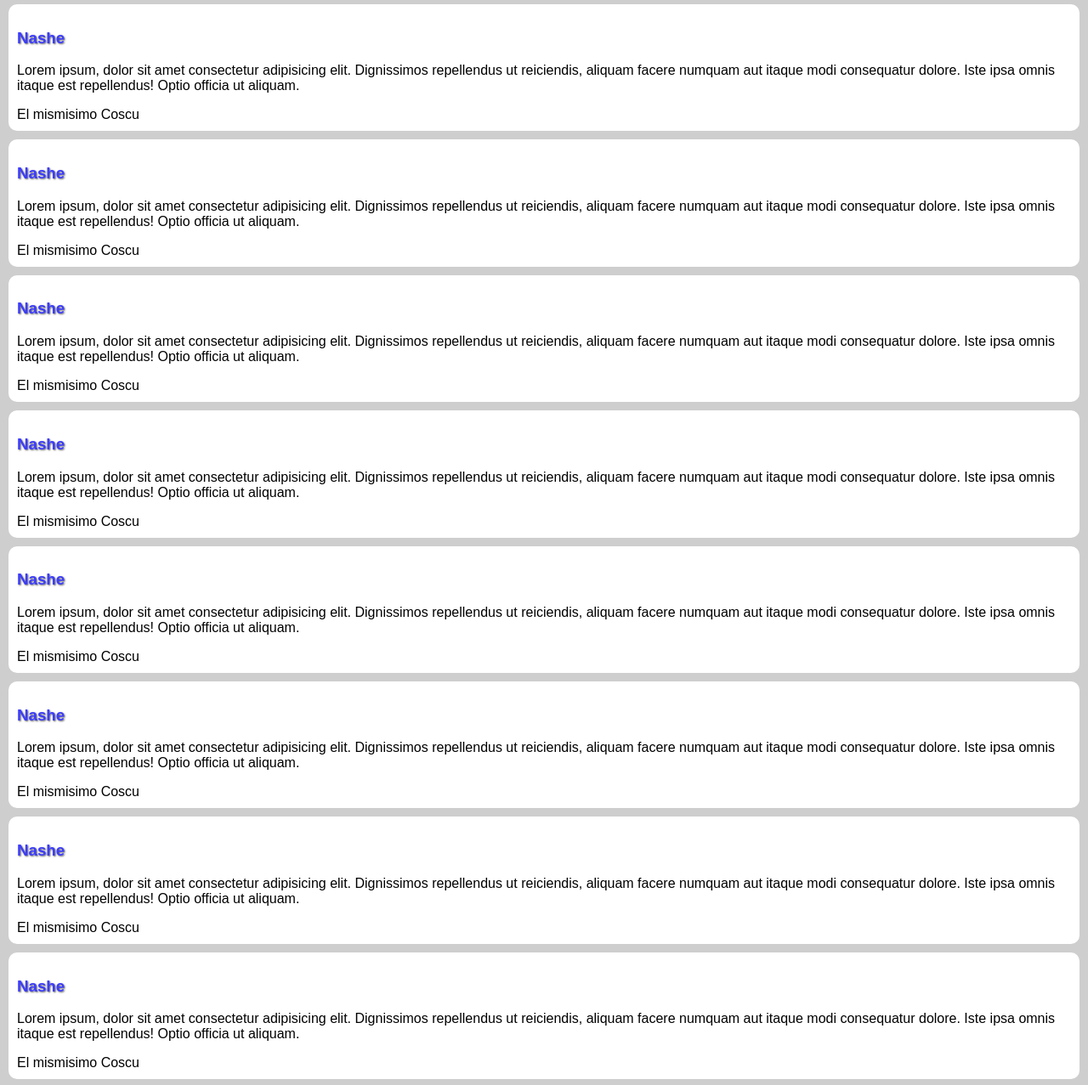
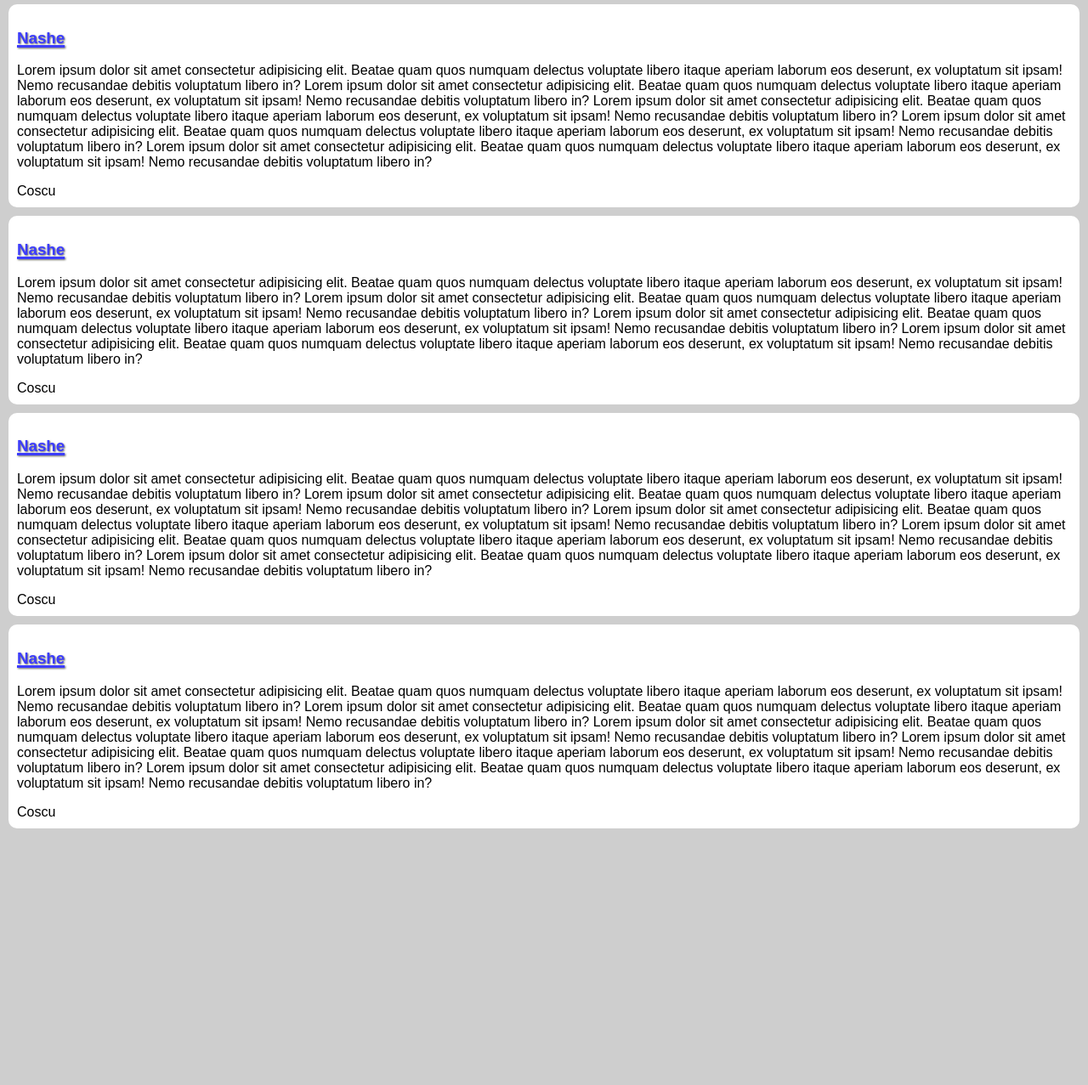
Before and after one commit to plagatests/plagatests.github.io, a plain HTML site: page index.html in a window 1280 px wide. Shown: the part 328-1605 px from the top of the page at 85% size. After the commit the page ends 1313 px from the top, so only its background shows below. Drawn offline with Linux system fonts and the light colour scheme.

Commit message:
Add files via upload

```diff
--- a/index.html
+++ b/index.html
@@ -1,221 +1,89 @@
 <!DOCTYPE html>
 <html lang="zxx">
+
 <head>
   <meta charset="UTF-8" />
   <meta http-equiv="X-UA-Compatible" content="IE=edge" />
   <meta name="viewport" content="width=device-width, initial-scale=1.0" />
   <link rel="stylesheet" href="style.css" />
-    <title>Tests de plaga</title>
+  <title>Document</title>
 </head>
+
 <body>
-    <header class="header">
   <div class="img-conteiner">
     <img src="https://i.ytimg.com/vi/1L7MuV2RpAo/mqdefault.jpg" alt="Coscu" class="img" />
   </div>
-
-
-
+  <header class="header">
     <nav class="nav">
       <a href="#" class="button">Inicio</a>
     </nav>
   </header>
+  <main class="main">
     <h1 class="title">N A S H E</h1>
+    <h2 class="subtitle">Literalphite Nashe</h2>
     <article>
-      <header>
-        <h2 class="article-title">Literalphite Nashe</h2>
-      </header>
       <section class="section">
-        <header>
-          <h3 class="section-title">Nashe</h3>
-        </header>
-        <p>
-          Lorem ipsum, dolor sit amet consectetur adipisicing elit. Dignissimos
-          repellendus ut reiciendis, aliquam facere numquam aut itaque modi
-          consequatur dolore. Iste ipsa omnis itaque est repellendus! Optio
-          officia ut aliquam.
+        <article class="article">
+          <h3 class="article-title">Nashe</h3>
+          <p>Lorem ipsum dolor sit amet consectetur adipisicing elit. Beatae quam quos numquam delectus voluptate libero
+            itaque aperiam laborum eos deserunt, ex voluptatum sit ipsam! Nemo recusandae debitis voluptatum libero in?
+            Lorem ipsum dolor sit amet consectetur adipisicing elit. Beatae quam quos numquam delectus voluptate libero
+            itaque aperiam laborum eos deserunt, ex voluptatum sit ipsam! Nemo recusandae debitis voluptatum libero in?
+            Lorem ipsum dolor sit amet consectetur adipisicing elit. Beatae quam quos numquam delectus voluptate libero
+            itaque aperiam laborum eos deserunt, ex voluptatum sit ipsam! Nemo recusandae debitis voluptatum libero in?
+            Lorem ipsum dolor sit amet consectetur adipisicing elit. Beatae quam quos numquam delectus voluptate libero
+            itaque aperiam laborum eos deserunt, ex voluptatum sit ipsam! Nemo recusandae debitis voluptatum libero in?
+            Lorem ipsum dolor sit amet consectetur adipisicing elit. Beatae quam quos numquam delectus voluptate libero
+            itaque aperiam laborum eos deserunt, ex voluptatum sit ipsam! Nemo recusandae debitis voluptatum libero in?
           </p>
-        <footer>El mismisimo Coscu</footer>
+          <footer class="footer">Coscu</footer>
+        </article>
+        <article class="article">
+          <h3 class="article-title">Nashe</h3>
+          <p>Lorem ipsum dolor sit amet consectetur adipisicing elit. Beatae quam quos numquam delectus voluptate libero
+            itaque aperiam laborum eos deserunt, ex voluptatum sit ipsam! Nemo recusandae debitis voluptatum libero in?
+            Lorem ipsum dolor sit amet consectetur adipisicing elit. Beatae quam quos numquam delectus voluptate libero
+            itaque aperiam laborum eos deserunt, ex voluptatum sit ipsam! Nemo recusandae debitis voluptatum libero in?
+            Lorem ipsum dolor sit amet consectetur adipisicing elit. Beatae quam quos numquam delectus voluptate libero
+            itaque aperiam laborum eos deserunt, ex voluptatum sit ipsam! Nemo recusandae debitis voluptatum libero in?
+            Lorem ipsum dolor sit amet consectetur adipisicing elit. Beatae quam quos numquam delectus voluptate libero
+            itaque aperiam laborum eos deserunt, ex voluptatum sit ipsam! Nemo recusandae debitis voluptatum libero in?
+          </p>
+          <footer class="footer">Coscu</footer>
+        </article>
+        <article class="article">
+          <h3 class="article-title">Nashe</h3>
+          <p>Lorem ipsum dolor sit amet consectetur adipisicing elit. Beatae quam quos numquam delectus voluptate libero
+            itaque aperiam laborum eos deserunt, ex voluptatum sit ipsam! Nemo recusandae debitis voluptatum libero in?
+            Lorem ipsum dolor sit amet consectetur adipisicing elit. Beatae quam quos numquam delectus voluptate libero
+            itaque aperiam laborum eos deserunt, ex voluptatum sit ipsam! Nemo recusandae debitis voluptatum libero in?
+            Lorem ipsum dolor sit amet consectetur adipisicing elit. Beatae quam quos numquam delectus voluptate libero
+            itaque aperiam laborum eos deserunt, ex voluptatum sit ipsam! Nemo recusandae debitis voluptatum libero in?
+            Lorem ipsum dolor sit amet consectetur adipisicing elit. Beatae quam quos numquam delectus voluptate libero
+            itaque aperiam laborum eos deserunt, ex voluptatum sit ipsam! Nemo recusandae debitis voluptatum libero in?
+            Lorem ipsum dolor sit amet consectetur adipisicing elit. Beatae quam quos numquam delectus voluptate libero
+            itaque aperiam laborum eos deserunt, ex voluptatum sit ipsam! Nemo recusandae debitis voluptatum libero in?
+          </p>
+          <footer class="footer">Coscu</footer>
+        </article>
+        <article class="article">
+          <h3 class="article-title">Nashe</h3>
+          <p>Lorem ipsum dolor sit amet consectetur adipisicing elit. Beatae quam quos numquam delectus voluptate libero
+            itaque aperiam laborum eos deserunt, ex voluptatum sit ipsam! Nemo recusandae debitis voluptatum libero in?
+            Lorem ipsum dolor sit amet consectetur adipisicing elit. Beatae quam quos numquam delectus voluptate libero
+            itaque aperiam laborum eos deserunt, ex voluptatum sit ipsam! Nemo recusandae debitis voluptatum libero in?
+            Lorem ipsum dolor sit amet consectetur adipisicing elit. Beatae quam quos numquam delectus voluptate libero
+            itaque aperiam laborum eos deserunt, ex voluptatum sit ipsam! Nemo recusandae debitis voluptatum libero in?
+            Lorem ipsum dolor sit amet consectetur adipisicing elit. Beatae quam quos numquam delectus voluptate libero
+            itaque aperiam laborum eos deserunt, ex voluptatum sit ipsam! Nemo recusandae debitis voluptatum libero in?
+            Lorem ipsum dolor sit amet consectetur adipisicing elit. Beatae quam quos numquam delectus voluptate libero
+            itaque aperiam laborum eos deserunt, ex voluptatum sit ipsam! Nemo recusandae debitis voluptatum libero in?
+          </p>
+          <footer class="footer">Coscu</footer>
+        </article>
       </section>
-      <section class="section">
-        <header>
-          <h3 class="section-title">Nashe</h3>
-        </header>
-        <p>
-          Lorem ipsum, dolor sit amet consectetur adipisicing elit. Dignissimos
-          repellendus ut reiciendis, aliquam facere numquam aut itaque modi
-          consequatur dolore. Iste ipsa omnis itaque est repellendus! Optio
-          officia ut aliquam.
-        </p>
-        <footer>El mismisimo Coscu</footer>
-      </section>
-      <section class="section">
-        <header>
-          <h3 class="section-title">Nashe</h3>
-        </header>
-        <p>
-          Lorem ipsum, dolor sit amet consectetur adipisicing elit. Dignissimos
-          repellendus ut reiciendis, aliquam facere numquam aut itaque modi
-          consequatur dolore. Iste ipsa omnis itaque est repellendus! Optio
-          officia ut aliquam.
-        </p>
-        <footer>El mismisimo Coscu</footer>
-      </section>
-      <section class="section">
-        <header>
-          <h3 class="section-title">Nashe</h3>
-        </header>
-        <p>
-          Lorem ipsum, dolor sit amet consectetur adipisicing elit. Dignissimos
-          repellendus ut reiciendis, aliquam facere numquam aut itaque modi
-          consequatur dolore. Iste ipsa omnis itaque est repellendus! Optio
-          officia ut aliquam.
-        </p>
-        <footer>El mismisimo Coscu</footer>
-      </section>
-      <section class="section">
-        <header>
-          <h3 class="section-title">Nashe</h3>
-        </header>
-        <p>
-          Lorem ipsum, dolor sit amet consectetur adipisicing elit. Dignissimos
-          repellendus ut reiciendis, aliquam facere numquam aut itaque modi
-          consequatur dolore. Iste ipsa omnis itaque est repellendus! Optio
-          officia ut aliquam.
-        </p>
-        <footer>El mismisimo Coscu</footer>
-      </section>
-      <section class="section">
-        <header>
-          <h3 class="section-title">Nashe</h3>
-        </header>
-        <p>
-          Lorem ipsum, dolor sit amet consectetur adipisicing elit. Dignissimos
-          repellendus ut reiciendis, aliquam facere numquam aut itaque modi
-          consequatur dolore. Iste ipsa omnis itaque est repellendus! Optio
-          officia ut aliquam.
-        </p>
-        <footer>El mismisimo Coscu</footer>
-      </section>
-      <section class="section">
-        <header>
-          <h3 class="section-title">Nashe</h3>
-        </header>
-        <p>
-          Lorem ipsum, dolor sit amet consectetur adipisicing elit. Dignissimos
-          repellendus ut reiciendis, aliquam facere numquam aut itaque modi
-          consequatur dolore. Iste ipsa omnis itaque est repellendus! Optio
-          officia ut aliquam.
-        </p>
-        <footer>El mismisimo Coscu</footer>
-      </section>
-      <section class="section">
-        <header>
-          <h3 class="section-title">Nashe</h3>
-        </header>
-        <p>
-          Lorem ipsum, dolor sit amet consectetur adipisicing elit. Dignissimos
-          repellendus ut reiciendis, aliquam facere numquam aut itaque modi
-          consequatur dolore. Iste ipsa omnis itaque est repellendus! Optio
-          officia ut aliquam.
-        </p>
-        <footer>El mismisimo Coscu</footer>
-      </section>
-      <section class="section">
-        <header>
-          <h3 class="section-title">Nashe</h3>
-        </header>
-        <p>
-          Lorem ipsum, dolor sit amet consectetur adipisicing elit. Dignissimos
-          repellendus ut reiciendis, aliquam facere numquam aut itaque modi
-          consequatur dolore. Iste ipsa omnis itaque est repellendus! Optio
-          officia ut aliquam.
-        </p>
-        <footer>El mismisimo Coscu</footer>
-      </section>
-      <section class="section">
-        <header>
-          <h3 class="section-title">Nashe</h3>
-        </header>
-        <p>
-          Lorem ipsum, dolor sit amet consectetur adipisicing elit. Dignissimos
-          repellendus ut reiciendis, aliquam facere numquam aut itaque modi
-          consequatur dolore. Iste ipsa omnis itaque est repellendus! Optio
-          officia ut aliquam.
-        </p>
-        <footer>El mismisimo Coscu</footer>
-      </section>
-      <section class="section">
-        <header>
-          <h3 class="section-title">Nashe</h3>
-        </header>
-        <p>
-          Lorem ipsum, dolor sit amet consectetur adipisicing elit. Dignissimos
-          repellendus ut reiciendis, aliquam facere numquam aut itaque modi
-          consequatur dolore. Iste ipsa omnis itaque est repellendus! Optio
-          officia ut aliquam.
-        </p>
-        <footer>El mismisimo Coscu</footer>
-      </section>
-      <section class="section">
-        <header>
-          <h3 class="section-title">Nashe</h3>
-        </header>
-        <p>
-          Lorem ipsum, dolor sit amet consectetur adipisicing elit. Dignissimos
-          repellendus ut reiciendis, aliquam facere numquam aut itaque modi
-          consequatur dolore. Iste ipsa omnis itaque est repellendus! Optio
-          officia ut aliquam.
-        </p>
-        <footer>El mismisimo Coscu</footer>
-      </section>
-      <section class="section">
-        <header>
-          <h3 class="section-title">Nashe</h3>
-        </header>
-        <p>
-          Lorem ipsum, dolor sit amet consectetur adipisicing elit. Dignissimos
-          repellendus ut reiciendis, aliquam facere numquam aut itaque modi
-          consequatur dolore. Iste ipsa omnis itaque est repellendus! Optio
-          officia ut aliquam.
-        </p>
-        <footer>El mismisimo Coscu</footer>
-      </section>
-      <section class="section">
-        <header>
-          <h3 class="section-title">Nashe</h3>
-        </header>
-        <p>
-          Lorem ipsum, dolor sit amet consectetur adipisicing elit. Dignissimos
-          repellendus ut reiciendis, aliquam facere numquam aut itaque modi
-          consequatur dolore. Iste ipsa omnis itaque est repellendus! Optio
-          officia ut aliquam.
-        </p>
-        <footer>El mismisimo Coscu</footer>
-      </section>
-      <section class="section">
-        <header>
-          <h3 class="section-title">Nashe</h3>
-        </header>
-        <p>
-          Lorem ipsum, dolor sit amet consectetur adipisicing elit. Dignissimos
-          repellendus ut reiciendis, aliquam facere numquam aut itaque modi
-          consequatur dolore. Iste ipsa omnis itaque est repellendus! Optio
-          officia ut aliquam.
-        </p>
-        <footer>El mismisimo Coscu</footer>
-      </section>
-      <section class="section">
-        <header>
-          <h3 class="section-title">Nashe</h3>
-        </header>
-        <p>
-          Lorem ipsum, dolor sit amet consectetur adipisicing elit. Dignissimos
-          repellendus ut reiciendis, aliquam facere numquam aut itaque modi
-          consequatur dolore. Iste ipsa omnis itaque est repellendus! Optio
-          officia ut aliquam.
-        </p>
-        <footer>El mismisimo Coscu</footer>
-      </section>
-    </article>
+
+  </main>
 </body>
+
 </html>
--- a/style.css
+++ b/style.css
@@ -43,13 +43,22 @@ body {
   background-color: black;
 }
 
-.section-title {
+.subtitle {
   color: rgb(60, 60, 255);
-  margin: ;
   text-shadow: 1px 1px 2px rgb(100, 100, 100);
+  width: fit-content;
+  margin-left: auto;
+  margin-right: auto;
 }
 
-.section {
+.article-title {
+  color: rgb(60, 60, 255);
+  text-shadow: 1px 1px 2px rgb(100, 100, 100);
+  text-decoration-line: underline;
+  text-decoration-thickness: 3px;
+}
+
+.article {
   background-color: white;
   padding: 10px;
   margin: 10px;
```
Lines whose indentation alone changed are shown as unchanged.
